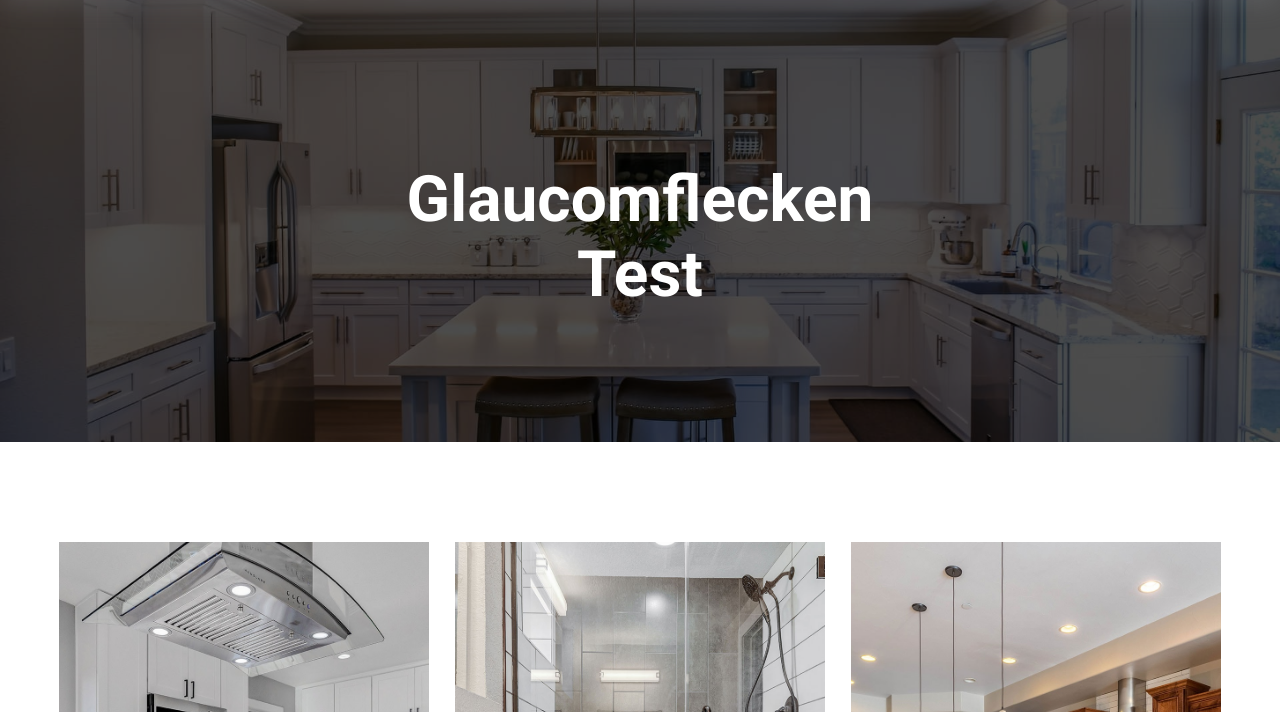
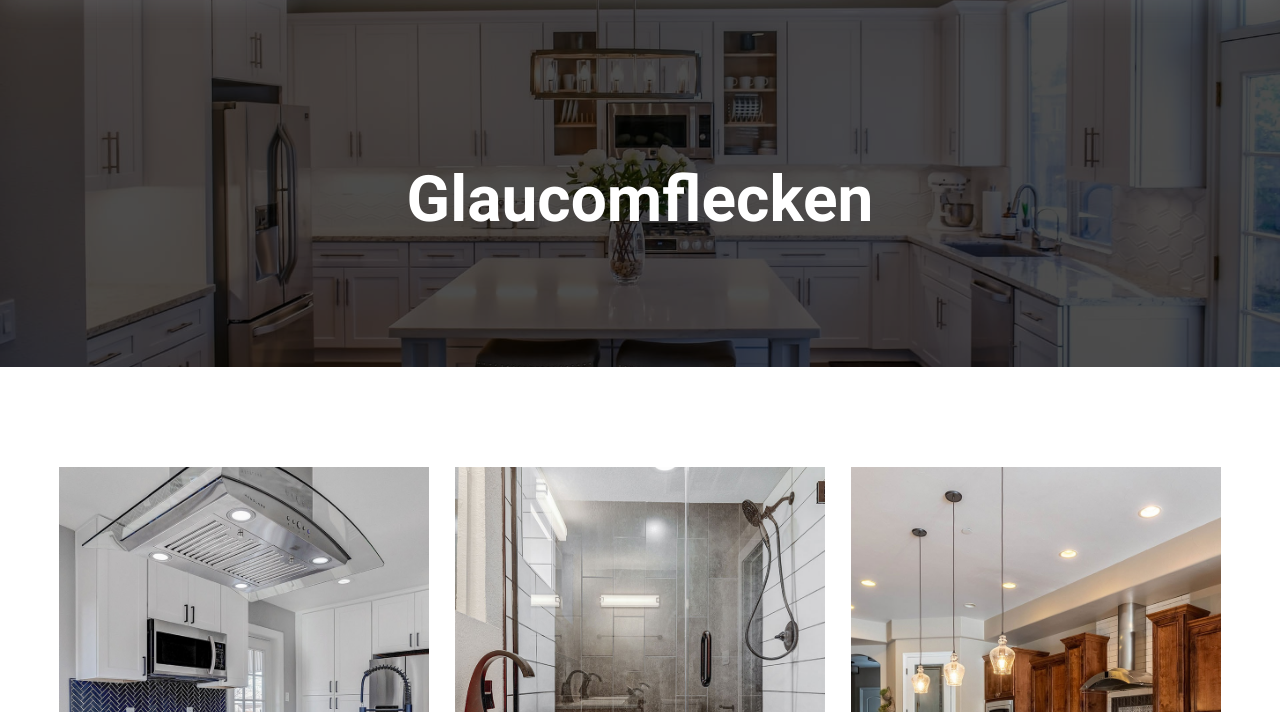
Before and after one commit to JakeOlsenDesign/jodportfolio, an Eleventy site: page src/content/pages/projects/project-glaucomflecken.html in a window 1280 px wide. Shown: the part 88-800 px from the top of the page. Built offline with nearby package versions, Linux system fonts and the light colour scheme; Eleventy itself is replaced by a stand-in of ours; files that its build step writes are made by us from their sources.

Commit message:
Update project-glaucomflecken.html

```diff
--- a/src/content/pages/projects/project-glaucomflecken.html
+++ b/src/content/pages/projects/project-glaucomflecken.html
@@ -18,7 +18,7 @@
     <!-- ============================================ -->
 
     <section id="int-hero">
-        <h1 id="home-h">Glaucomflecken Test</h1>
+        <h1 id="home-h">Glaucomflecken</h1>
         <picture>
             <source media="(max-width: 600px)" srcset="/assets/images/cabinets2-m.jpg">
             <source media="(min-width: 601px)" srcset="/assets/images/cabinets2.jpg">
```
